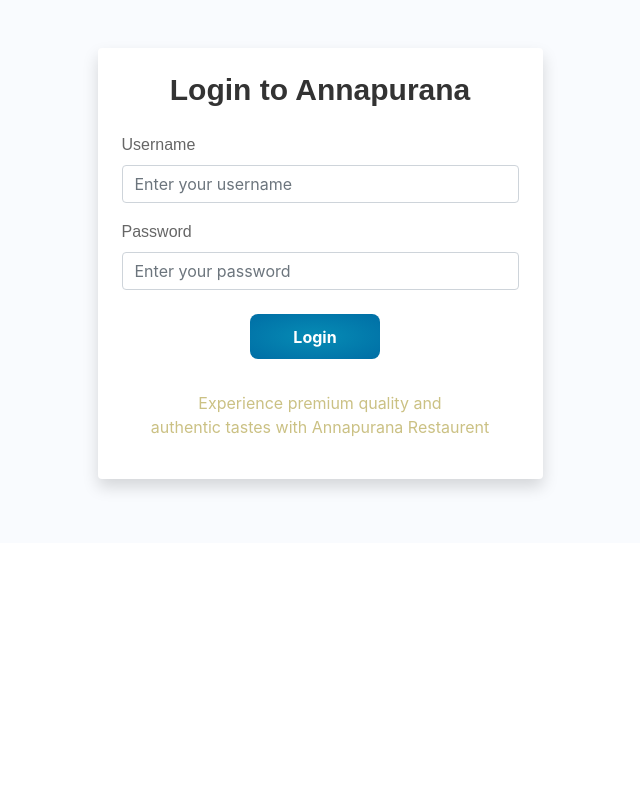
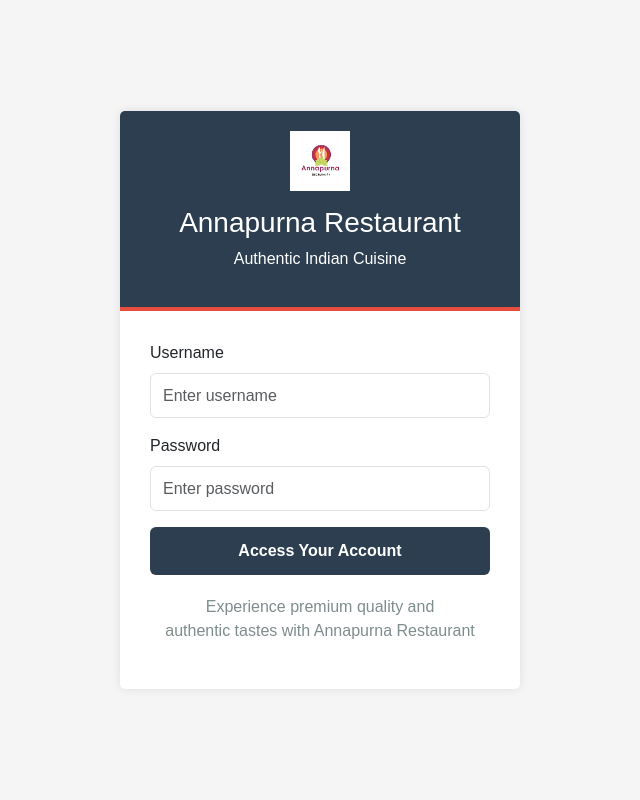
Before and after one commit to Shivamkurunde/Current-Resturent-Project, a Flask app: page /login in a window 1280 px wide. Shown: the whole page, without its empty margins (320-960 px from the left). Run offline with Flask 3, Linux system fonts and the light colour scheme; some libraries are stand-ins or nearby versions.

Commit message:
Fixed some Bugs regarding Redirecting or Navigating to home.html and other

```diff
--- a/templates/Dessert-Icream.html
+++ b/templates/Dessert-Icream.html
@@ -53,7 +53,7 @@
         </div>
 
         <div class="  d-flex justify-content-center align-items-end mb-3">
-            <a href="/templates/home.html"><button class="back-button btn btn-primary">Back</button></a>
+            <a href="/"><button class="back-button btn btn-primary">Back</button></a>
         </div>
 
 
--- a/templates/cart.html
+++ b/templates/cart.html
@@ -21,7 +21,7 @@
             <button class="btn btn-success back-button" id="buy-now">Buy Now</button>
         </div>
         <div class="text-center mt-4">
-            <a href="/home" class="menu-item-link">Back to Menu</a>
+            <a href="/" class="menu-item-link">Back to Menu</a>
         </div>
     </div>
 
--- a/templates/desserts.html
+++ b/templates/desserts.html
@@ -93,7 +93,7 @@
 
           <div class=" d-flex flex-row justify-content-center align-items-end mb-3 ">
                     <a href="/Dessert-Icream"> <button class="back-button btn btn-primary mr-2 ">Back</button></a>
-                    <a href="/templates/home.html"> <button class="back-button btn btn-primary">Go to Home</button></a>
+                    <a href="/"> <button class="back-button btn btn-primary">Go to Home</button></a>
         </div>
 
 
--- a/templates/gym-detox.html
+++ b/templates/gym-detox.html
@@ -93,7 +93,7 @@
 
        <div class=" d-flex flex-row justify-content-center align-items-end mb-3 ">
                     <a href="/gym-food"> <button class="back-button btn btn-primary mr-2">Back</button></a>
-                    <a href="/templates/home.html"> <button class="back-button btn btn-primary">Go to Home</button></a>
+                    <a href="/"> <button class="back-button btn btn-primary">Go to Home</button></a>
         </div>
 
 
--- a/templates/gym-food.html
+++ b/templates/gym-food.html
@@ -60,7 +60,7 @@
         </div>
 
         <div class="d-flex justify-content-center align-items-end mb-3">
-             <a href="/templates/home.html"><button class="back-button btn btn-primary">Back</button></a>
+             <a href="/"><button class="back-button btn btn-primary">Back</button></a>
         </div>
 
 
--- a/templates/gym-protein.html
+++ b/templates/gym-protein.html
@@ -93,7 +93,7 @@
 
          <div class=" d-flex flex-row justify-content-center align-items-end mb-3 ">
                     <a href="/gym-food"> <button class=" back-button btn btn-primary mr-2">Back</button></a>
-                    <a href="/templates/home.html"> <button class="back-button btn btn-primary">Go to Home</button></a>
+                    <a href="/"> <button class="back-button btn btn-primary">Go to Home</button></a>
         </div>
 
 
--- a/templates/gym-shakes.html
+++ b/templates/gym-shakes.html
@@ -77,7 +77,7 @@
 
         <div class=" d-flex flex-row justify-content-center align-items-end mb-3 ">
                     <a href="/gym-food"> <button class="back-button  btn btn-primary mr-2">Back</button></a>
-                    <a href="/templates/home.html"> <button class="back-button  btn btn-primary">Go to Home</button></a>
+                    <a href="/"> <button class="back-button  btn btn-primary">Go to Home</button></a>
         </div>
 
 
--- a/templates/home.html
+++ b/templates/home.html
@@ -196,7 +196,9 @@
                             fresh fruits and veggies. Pamper your body and your senses with
                             the true and unadulterated gifts from mother nature.
                         </p>
-                        <button class="custom-button">Watch Video</button>
+                        <a href="https://youtu.be/pSa6JZT4uK0?si=zo8VQDiq0No-cBed" target="_blank">
+                            <button class="custom-button">Watch Video</button>
+                        </a>
                     </div>
                 </div>
             </div>
--- a/templates/ice-cream.html
+++ b/templates/ice-cream.html
@@ -93,7 +93,7 @@
 
         <div class=" d-flex flex-row justify-content-center align-items-end mb-3 ">
                     <a href="/Dessert-Icream"> <button class=" back-button btn btn-primary mr-2">Back</button></a>
-                    <a href="/templates/home.html"> <button class="back-button btn btn-primary">Go to Home</button></a>
+                    <a href="/"> <button class="back-button btn btn-primary">Go to Home</button></a>
         </div>
 
 
--- a/templates/login.html
+++ b/templates/login.html
@@ -1,201 +1,180 @@
 <!DOCTYPE html>
 <html lang="en">
 <head>
-  <meta charset="UTF-8" />
-  <title>Login • Annapurana</title>
-
-  <!-- Bootstrap 4.5 & Font Awesome -->
-  <link rel="stylesheet" href="https://stackpath.bootstrapcdn.com/bootstrap/4.5.2/css/bootstrap.min.css"
-        integrity="sha384-JcKb8q3iqJ61gNV9KGb8thSsNjpSL0n8PARn9HuZOnIxN0hoP+VmmDGMN5t9UJ0Z" crossorigin="anonymous">
-  <script defer src="https://kit.fontawesome.com/1e8988dde9.js" crossorigin="anonymous"></script>
-
-  <!-- Optional Custom CSS and JS -->
-  <link rel="stylesheet" href="/static/Experiment.css">
-  <script defer src="/static/Experiment.js"></script>
-
-
+  <meta charset="UTF-8">
+  <meta name="viewport" content="width=device-width, initial-scale=1.0">
+  <title>Login • Annapurna</title>
+  <link href="https://cdn.jsdelivr.net/npm/bootstrap@5.3.0/dist/css/bootstrap.min.css" rel="stylesheet">
   <style>
-  .error-message {
+    body {
+      background-color: #f5f5f5;
+      font-family: Arial, sans-serif;
+      display: flex;
+      justify-content: center;
+      align-items: center;
+      min-height: 100vh;
+      margin: 0;
+    }
+    .login-card {
+      width: 100%;
+      max-width: 400px;
+      background: white;
+      border-radius: 5px;
+      box-shadow: 0 0 10px rgba(0,0,0,0.1);
+      overflow: hidden;
+    }
+    .login-header {
+      background: #2c3e50;
+      color: white;
+      padding: 20px;
+      text-align: center;
+      border-bottom: 4px solid #e74c3c;
+    }
+    .login-body {
+      padding: 30px;
+    }
+    .form-control {
+      height: 45px;
+      margin-bottom: 15px;
+    }
+    .login-btn {
+      width: 100%;
+      padding: 12px;
+      background: #2c3e50;
+      color: white;
+      border: none;
+      font-weight: bold;
+    }
+    .login-btn:hover {
+      background-color: rgb(18, 240, 240);
+    }
+    .validation-error {
+      color: #e74c3c;
       font-size: 14px;
-    margin-top: 10px;
+      margin-top: -10px;
+      margin-bottom: 15px;
       display: none;
     }
-
-  .alert-danger {
-    color: #721c24;
-    background-color: #f8d7da;
-    border: 1px solid #f5c6cb;
-    padding: 10px;
-    border-radius: 4px;
-  }
-
-  .custom-login-button {
-    background-color: #28a745;
-    color: white;
-    padding: 0.6rem 2rem;
-    border: none;
-    border-radius: 8px;
-    font-weight: bold;
+    .footer-text {
+      text-align: center;
+      margin-top: 20px;
+      color: #7f8c8d;
     }
   </style>
+</head>
+<body>
+  <div class="login-card">
+    <div class="login-header">
+      <img src="/static/images/home/logo.jpg" alt="Annapurna Logo" style="height:60px; margin-bottom:15px;">
+      <h3>Annapurna Restaurant</h3>
+      <p>Authentic Indian Cuisine</p>
+    </div>
 
+    <div class="login-body">
+      <div id="welcomeSection" style="display:none; text-align:center;">
+        <h4 id="welcomeHeading" style="margin-bottom:20px;"></h4>
+        <button id="logoutBtn" class="btn btn-danger">Sign Out</button>
+        <a href="/" class="btn btn-primary">Go to Home</a>
+      </div>
 
-</head>
+      <form id="loginForm">
+        <div class="mb-3">
+          <label class="form-label">Username</label>
+          <input type="text" id="username" class="form-control" placeholder="Enter username" required>
+          <div id="usernameError" class="validation-error"></div>
+        </div>
 
-<body>
+        <div class="mb-3">
+          <label class="form-label">Password</label>
+          <input type="password" id="password" class="form-control" placeholder="Enter password" required>
+          <div id="passwordError" class="validation-error"></div>
+        </div>
 
-
-  <div id="sectionLogin" class="healthy-food-section pt-5 pb-5">
-    <div class="container">
-      <div class="row justify-content-center">
-        <div class="col-12 col-md-6 col-lg-5">
-          <div class="shadow p-4 mb-3 bg-white rounded">
-
-            <h1 id="loginHeading" class="healthy-food-section-heading text-center mb-4">Login to Annapurana</h1>
-
-            <!-- Error Box -->
-            <p id="errorBox" class="error-message text-center d-none"></p>
-
-            <!-- Login Form -->
-            <form id="loginForm">
-              <div class="form-group">
-                <label for="username" class="healthy-food-section-description">Username</label>
-                <input type="text" class="form-control" id="username" placeholder="Enter your username" required>
-              </div>
-              <div class="form-group">
-                <label for="password" class="healthy-food-section-description">Password</label>
-                <input type="password" class="form-control" id="password" placeholder="Enter your password" required>
-              </div>
-              <div class="text-center mt-4">
-                <button type="submit" class="custom-login-button">Login</button>
-              </div>
+        <button type="submit" class="btn login-btn">Access Your Account</button>
       </form>
 
-            <!-- Description -->
-            <p id="login-page-description" class="text-center mt-3 pt-3">
-              Experience premium quality and<br>authentic tastes with Annapurana Restaurent
+      <p class="footer-text">
+        Experience premium quality and<br>authentic tastes with Annapurna Restaurant
       </p>
-
-          </div>
-        </div>
-      </div>
     </div>
   </div>
 
-  <!-- JavaScript logic -->
   <script>
-  const VALID_USER = "admin";
-  const VALID_PASS = "Shivam@123";
+    // Check if user is already logged in
+    if (localStorage.getItem('username')) {
+      showWelcome();
+    }
 
-  const USERNAME_REGEX = /^[a-zA-Z\s]+$/;
+    // Handle form submission
+    document.getElementById('loginForm').addEventListener('submit', function(e) {
+      e.preventDefault();
+      const username = document.getElementById('username').value.trim();
+      const password = document.getElementById('password').value;
 
-  const form = document.getElementById("loginForm");
-  const errBox = document.getElementById("errorBox");
-  const heading = document.getElementById("loginHeading");
+      // Reset errors
+      document.getElementById('usernameError').style.display = 'none';
+      document.getElementById('passwordError').style.display = 'none';
 
-  // Show welcome message if already logged in
-  (function showWelcomeIfLoggedIn() {
-    const savedUser = localStorage.getItem("username");
-    if (!savedUser) return;
-
-    form.classList.add("d-none");
-    errBox.classList.add("d-none");
-    heading.textContent = `Welcome, ${savedUser}!`;
-
-    const wrap = document.createElement("div");
-    wrap.className = "text-center mt-4";
-    wrap.innerHTML = `
-      <button id="logoutBtn" class="btn btn-danger mr-2">Sign Out</button>
-      <a href="/home.html" class="btn btn-primary">Go to Home</a>
-    `;
-    form.parentElement.appendChild(wrap);
-
-    document.getElementById("logoutBtn").onclick = () => {
-      localStorage.clear();
-      location.reload();
-    };
-  })();
-
-  // Handle login submission
-  form?.addEventListener("submit", function (event) {
-    event.preventDefault();
-    const username = document.getElementById("username").value.trim();
-    const password = document.getElementById("password").value;
-
-    let error = "";
-
-    // Username format validation
-    if (!USERNAME_REGEX.test(username)) {
-      error = "Username must contain only letters and spaces.";
-      showError(error);
-      alert(error);
+      // Validate username
+      if (!/^[a-zA-Z\s]+$/.test(username)) {
+        showError('usernameError', 'Only letters and spaces allowed');
         return;
       }
 
-    // Password format validation
-    if (password.length < 6) {
-      error = "Password must be at least 6 characters long.";
-      showError(error);
-      alert(error);
+      // Validate password length
+      if (password.length < 6 || password.length > 12) {
+        showError('passwordError', 'Password must be 6-12 characters');
         return;
       }
 
-    if (password.length > 12) {
-      error = "Password must not exceed 12 characters.";
-      showError(error);
-      alert(error);
-      return;
-    }
-
+      // Validate password complexity
       const hasUpper = /[A-Z]/.test(password);
       const hasLower = /[a-z]/.test(password);
       const hasDigit = /[0-9]/.test(password);
       const hasSpecial = /[!@#$%^&*]/.test(password);
-    const charTypeCount = [hasUpper, hasLower, hasDigit, hasSpecial].filter(Boolean).length;
+      const typeCount = [hasUpper, hasLower, hasDigit, hasSpecial].filter(Boolean).length;
 
-    if (charTypeCount < 3) {
-      error = "Password must contain at least 3 of the following: uppercase, lowercase, digit, special character.";
-      showError(error);
-      alert(error);
+      if (typeCount < 3) {
+        showError('passwordError', 'Need 3 of: uppercase, lowercase, number, special char');
         return;
       }
 
-    if (charTypeCount === 1) {
-      error = "Password cannot be made of only one character type.";
-      showError(error);
-      alert(error);
+      // Check credentials
+      if (username !== 'admin') {
+        showError('usernameError', 'Incorrect username');
         return;
       }
 
-    // Separate wrong-username vs wrong-password handling
-    if (username !== VALID_USER) {
-      error = "Incorrect username.";
-      showError(error);
-      alert(error);
+      if (password !== 'Shivam@123') {
+        showError('passwordError', 'Incorrect password');
         return;
       }
 
-    if (password !== VALID_PASS) {
-      error = "Incorrect password.";
-      showError(error);
-      alert(error);
-      return;
+      // Login successful
+      localStorage.setItem('username', username);
+      localStorage.setItem('loggedin', 'true');
+      window.location.href = '/';  // Auto-redirect
+    });
+
+    // Handle logout
+    document.getElementById('logoutBtn')?.addEventListener('click', function() {
+      localStorage.clear();
+      location.reload();
+    });
+
+    // Helper functions
+    function showError(elementId, message) {
+      const element = document.getElementById(elementId);
+      element.textContent = message;
+      element.style.display = 'block';
     }
 
-    // Success
-    localStorage.setItem("loggedin", "true");
-    localStorage.setItem("username", username);
-    window.location.href = "/home";
-  });
-
-  function showError(message) {
-    errBox.textContent = message;
-    errBox.classList.remove("d-none", "alert-success");
-    errBox.classList.add("alert", "alert-danger");
+    function showWelcome() {
+      document.getElementById('loginForm').style.display = 'none';
+      document.getElementById('welcomeSection').style.display = 'block';
+      document.getElementById('welcomeHeading').textContent =
+        `Welcome, ${localStorage.getItem('username')}!`;
     }
   </script>
-
-
-
 </body>
 </html>
--- a/templates/street-chaat.html
+++ b/templates/street-chaat.html
@@ -92,7 +92,7 @@
         </div>
 
         <div class=" d-flex justify-content-center align-items-end mb-3" onclick="display('sectionHome')">
-                          <a href="/templates/home.html"> <button class="back-button btn btn-primary">Back</button></a>
+                          <a href="/"> <button class="back-button btn btn-primary">Back</button></a>
         </div>
 
 
--- a/templates/veg.html
+++ b/templates/veg.html
@@ -90,7 +90,7 @@
             </div>
 
             <div class=" d-flex justify-content-center align-items-end mb-3" >
-               <a href="/Templates/home.html"> <button class="back-button  btn btn-primary ">Back</button></a>
+               <a href="/"> <button class="back-button  btn btn-primary ">Back</button></a>
             </div>
 
         </div>
```
Also changed, not shown: static/Experiment.css (+18 -13 lines). Lines whose indentation alone changed are shown as unchanged.
